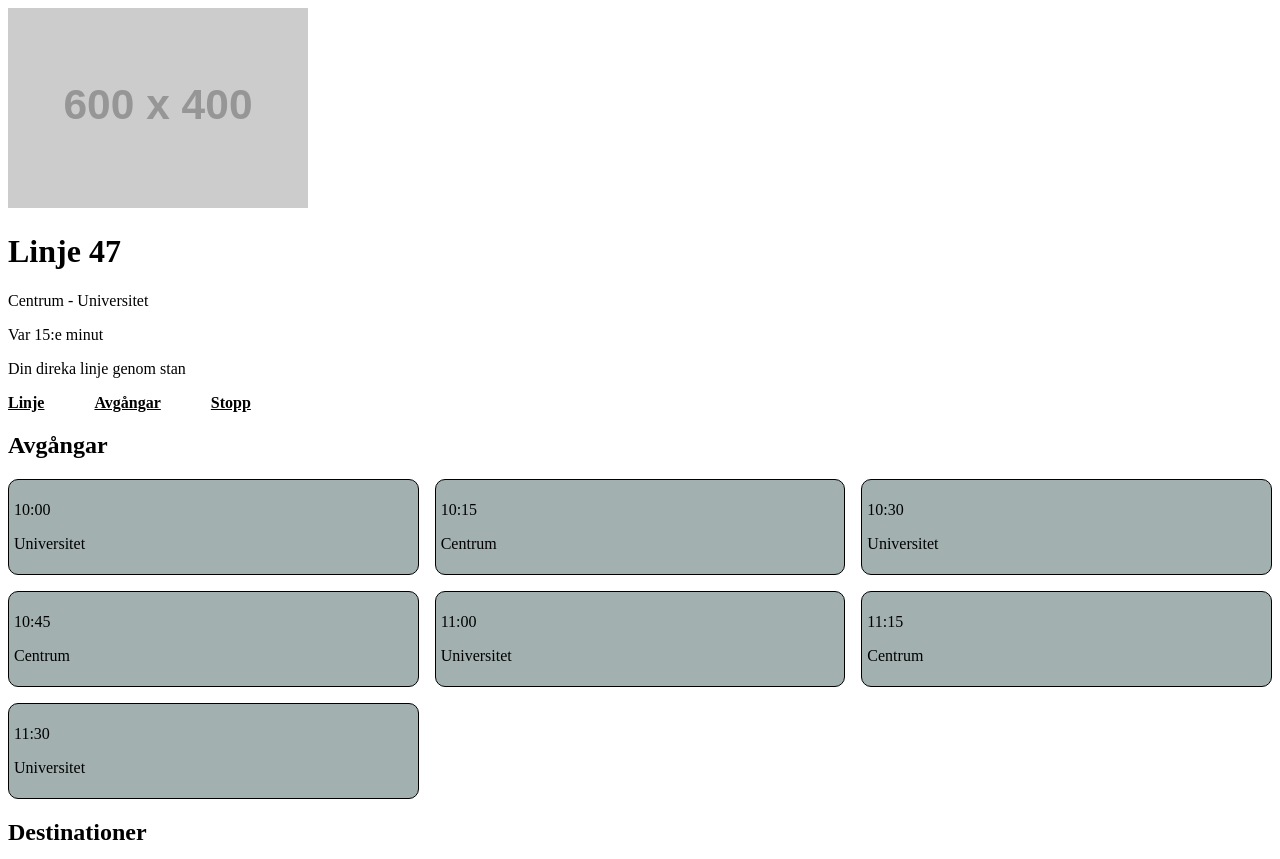
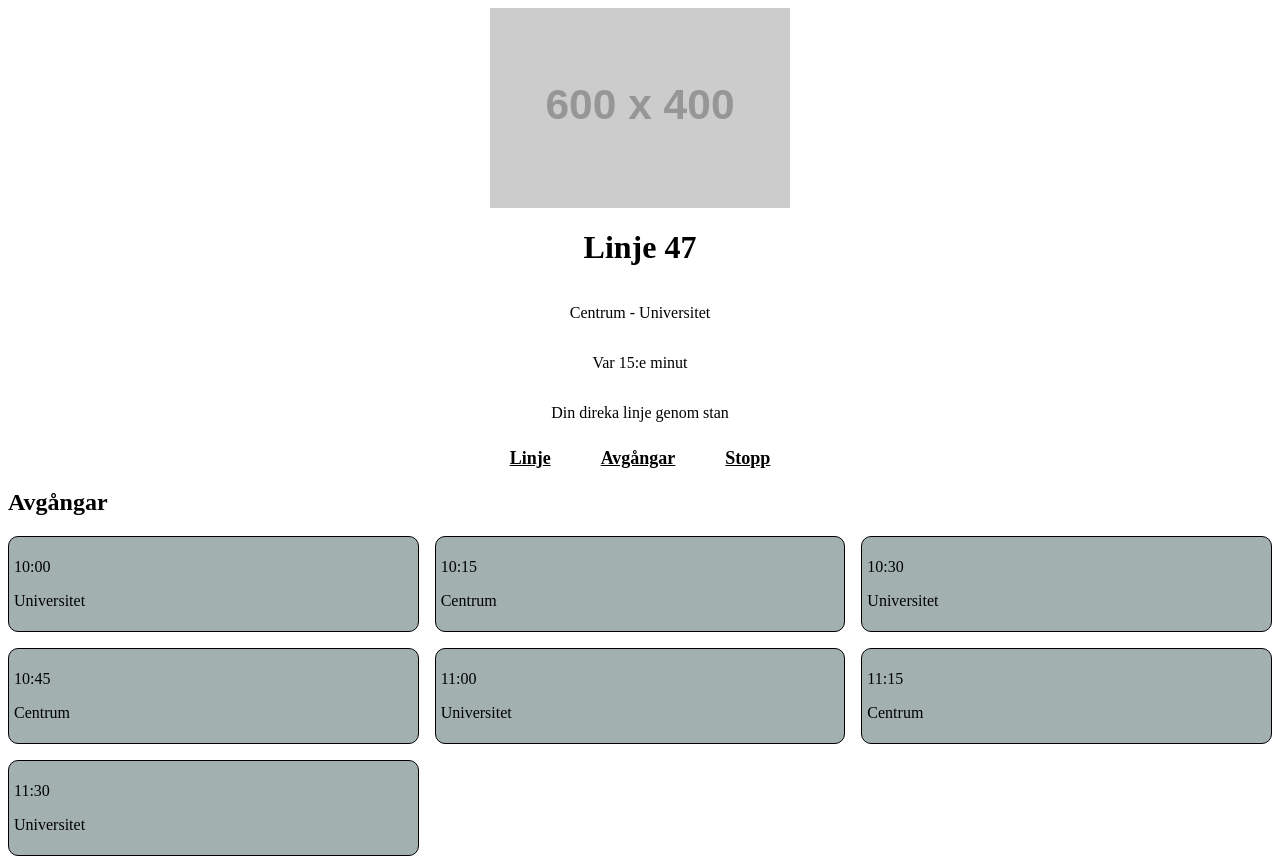
Before and after one commit to Iberia-Netrunner/v36-linje-camp-, a plain HTML site: page index.html in a window 1280 px wide. Shown: the top 859 px of the page. Drawn offline with Linux system fonts and the light colour scheme; placeholder pictures from the web are drawn by us.

Commit message:
Variation: klumnmall och nav-flex

```diff
--- a/style.css
+++ b/style.css
@@ -1,3 +1,9 @@
+header {
+  display: flex;
+  flex-direction: column;
+  align-items: center;
+}
+
 .tabla {
   display: grid;
   grid-template-columns: 1fr 1fr 1fr;
@@ -26,12 +32,15 @@
 }
 
 nav {
+  padding-top: 10px;
   display: flex;
+  justify-content: center;
   gap: 50px;
   color: black;
 }
 
 nav a {
+  font-size: 18px;
   color: black;
   font-weight: 600;
 }
```
Also changed, not shown: README.md.txt (added).
